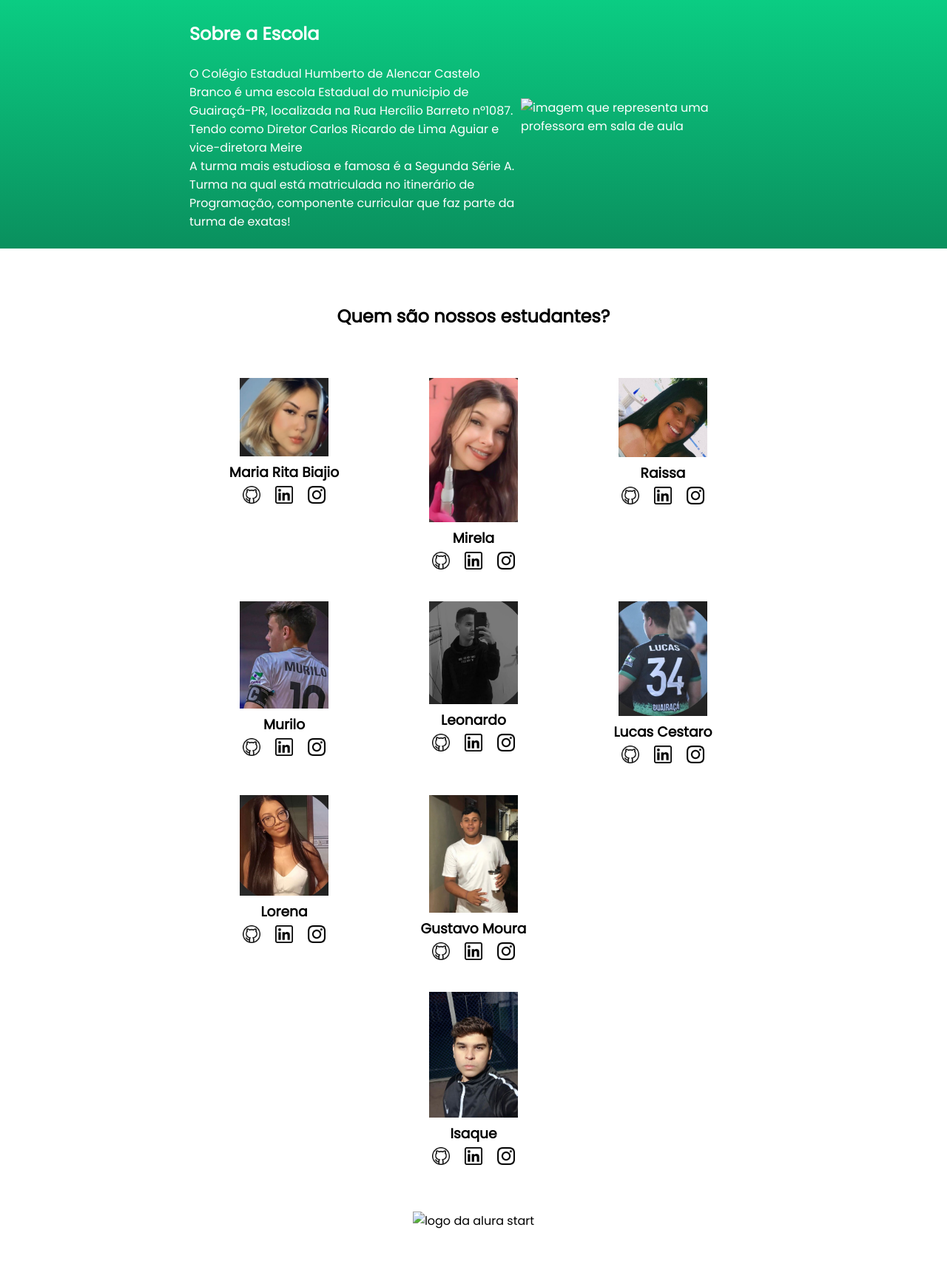
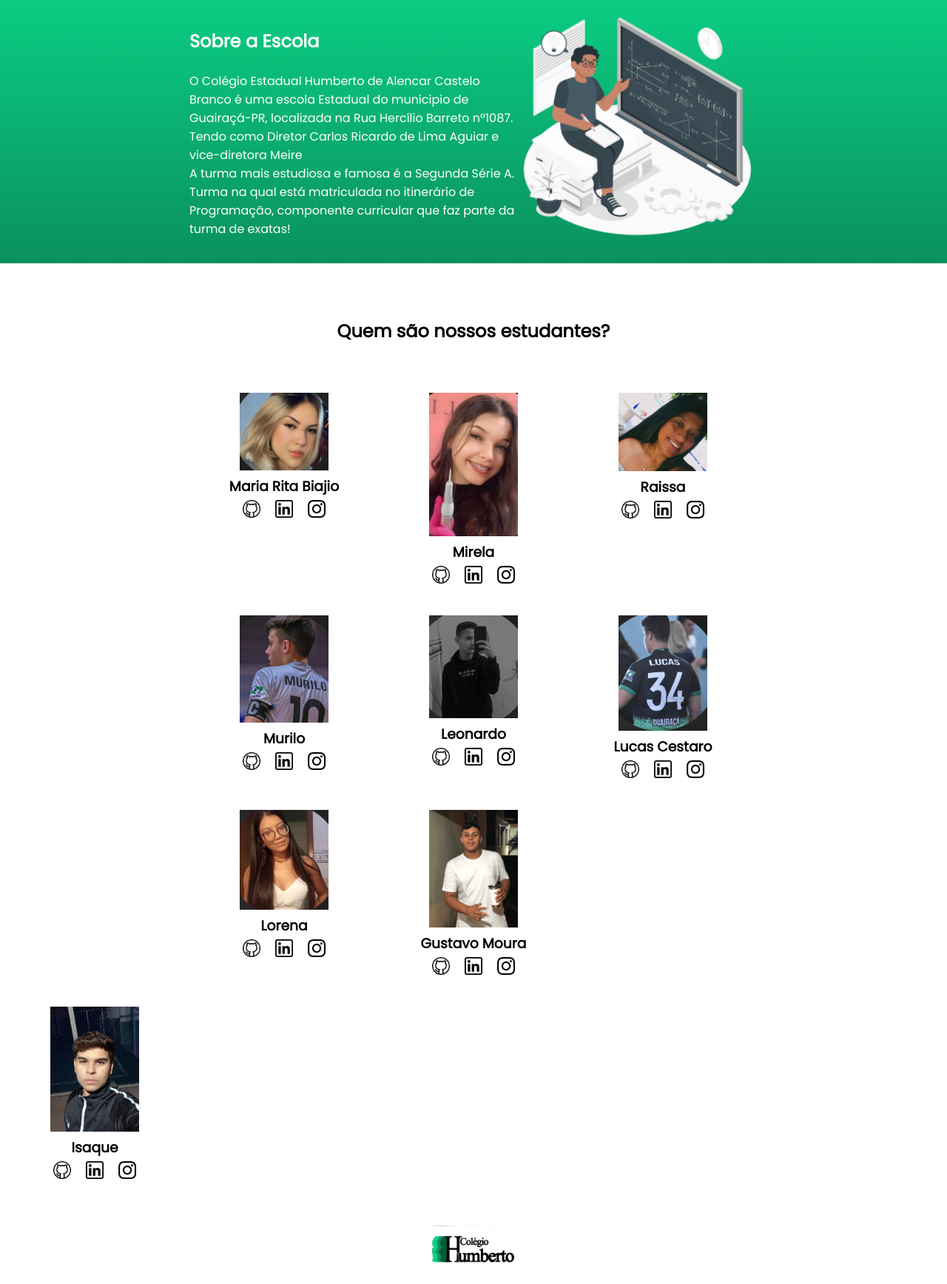
Before and after one commit to ProfCarolAssis/Turma_2-B, a plain HTML site: page index.html in a window 1280 px wide. Shown: the part 136-1872 px from the top of the page at 74% size. Before the commit the page ends 1811 px from the top, so only its background shows below. Drawn offline with Linux system fonts and the light colour scheme.

Commit message:
Update index.html

```diff
--- a/index.html
+++ b/index.html
@@ -24,7 +24,7 @@
             <p class="escola-texto-um">O Colégio Estadual Humberto de Alencar Castelo Branco é uma escola Estadual do municipio de Guairaçá-PR, localizada na Rua Hercílio Barreto nº1087. Tendo como Diretor Carlos Ricardo de Lima Aguiar e vice-diretora Meire</p>
             <p class="escola-texto-dois">A turma mais estudiosa e famosa é a Segunda Série A. Turma na qual está matriculada no itinerário de Programação, componente curricular que faz parte da turma de exatas!</p>
         </div>
-        <img class="escola-imagem" src="Formula-bro.png" alt="imagem que representa uma professora em sala de aula">
+        <img class="escola-imagem" src="Formula-amico 1.png" alt="imagem que representa uma professora em sala de aula">
     </section>
     <section class="estudante">
         <h2 class="estudante-titulo">Quem são nossos estudantes?</h2>
@@ -89,8 +89,9 @@
             <a href="https://github.com/Thaispianucci"><img class="estudante-icone" src="github.png" alt="icone github"></a>
             <a href="https://www.linkedin.com/in/thais-pianucci-benedicto-54a9a416/"><img class="estudante-icone" src="linkedin.png" alt="icone linkedin"></a>
             <a href="https://www.instagram.com/thaispianucci/"><img class="estudante-icone" src="instagram.png" alt="icone instagram"></a>
-        </div>
-     </div>
+         </div>
+        <span></span>
+        <span></span>
         <div class="estudante-div">
             <img class="estudante-imagem" src="Isaque.jpeg" alt="foto do isaque">
             <h3 class="estudante-nome">Isaque</h3>
@@ -101,7 +102,7 @@
     </div>
     </section>
     <footer class="rodape">
-        <img class="rodape-imagem"src="alurastart logo.png" alt="logo da alura start">
+        <img class="rodape-imagem"src="logoescola.jpeg" alt="logo do colégio">
     </footer>
 </body>
 </html>
```
